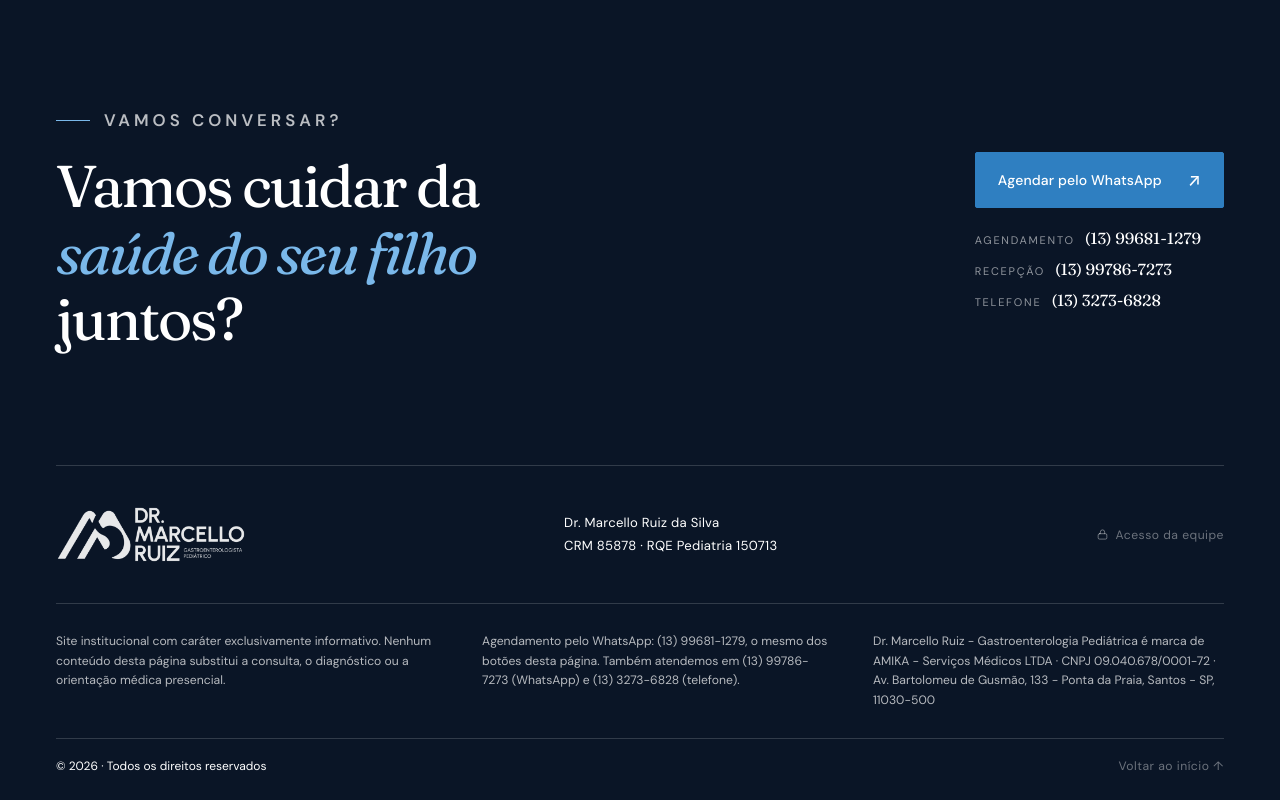
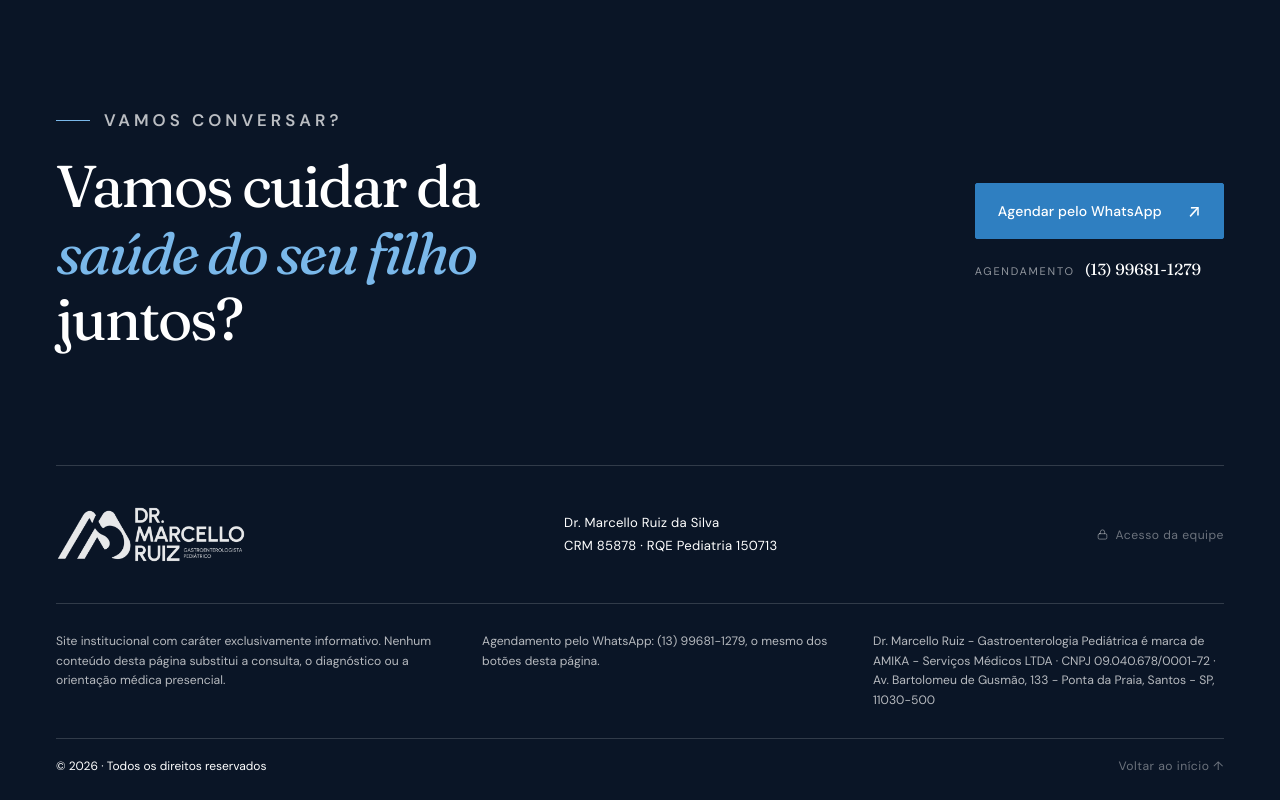
Before and after one commit to clinicamarcelloruiz/clinicamarcelloruiz.github.io, a website: page docs/index.html in a window 1280 px wide. Shown: the part 6586-7386 px from the top of the page. Drawn offline with Linux system fonts and the light colour scheme.

Commit message:
Atualizacao do site 12/09/2026

```diff
--- a/docs/index.html
+++ b/docs/index.html
@@ -619,8 +619,6 @@ footer .fbottom{display:flex;flex-wrap:wrap;justify-content:space-between;gap:16
       <a class="btn btn-acc" href="https://wa.me/5513996811279?text=Ol%C3%A1%21%20Vim%20pelo%20site%20do%20Dr.%20Marcello%20e%20gostaria%20de%20agendar%20uma%20consulta." target="_blank" rel="noopener">Agendar pelo WhatsApp <span class="arr" aria-hidden="true">↗</span></a>
       <div class="fones">
         <a href="https://wa.me/5513996811279" target="_blank" rel="noopener">Agendamento<strong>(13) 99681-1279</strong></a>
-        <a href="https://wa.me/5513997867273" target="_blank" rel="noopener">Recepção<strong>(13) 99786-7273</strong></a>
-        <a href="tel:+551332736828">Telefone<strong>(13) 3273-6828</strong></a>
       </div>
     </div>
   </div>
@@ -638,7 +636,7 @@ footer .fbottom{display:flex;flex-wrap:wrap;justify-content:space-between;gap:16
     </div>
     <div class="fnotes">
       <p class="note">Site institucional com caráter exclusivamente informativo. Nenhum conteúdo desta página substitui a consulta, o diagnóstico ou a orientação médica presencial.</p>
-      <p class="note">Agendamento pelo WhatsApp: (13) 99681-1279, o mesmo dos botões desta página. Também atendemos em (13) 99786-7273 (WhatsApp) e (13) 3273-6828 (telefone).</p>
+      <p class="note">Agendamento pelo WhatsApp: (13) 99681-1279, o mesmo dos botões desta página.</p>
       <p class="note">Dr. Marcello Ruiz - Gastroenterologia Pediátrica é marca de AMIKA - Serviços Médicos LTDA · CNPJ 09.040.678/0001-72 · Av. Bartolomeu de Gusmão, 133 - Ponta da Praia, Santos - SP, 11030-500</p>
     </div>
     <div class="fbottom">
```
Also changed, not shown: template.html (+1 -3 lines).
